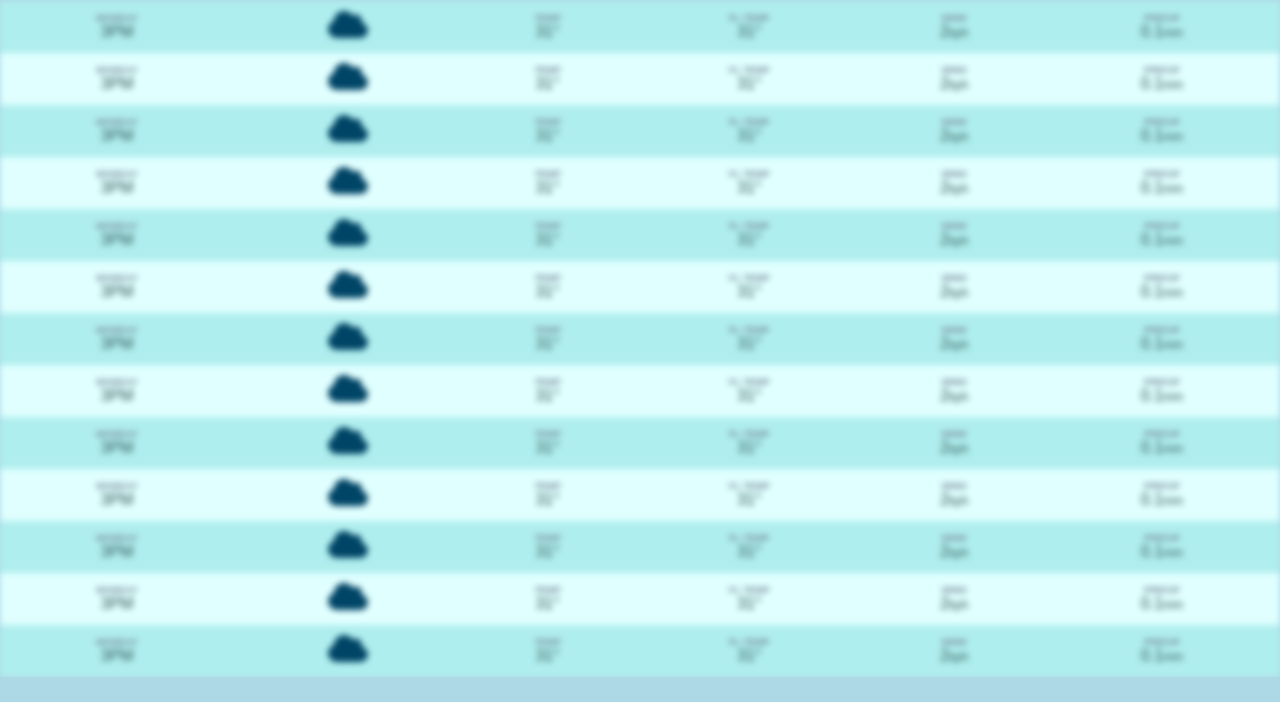
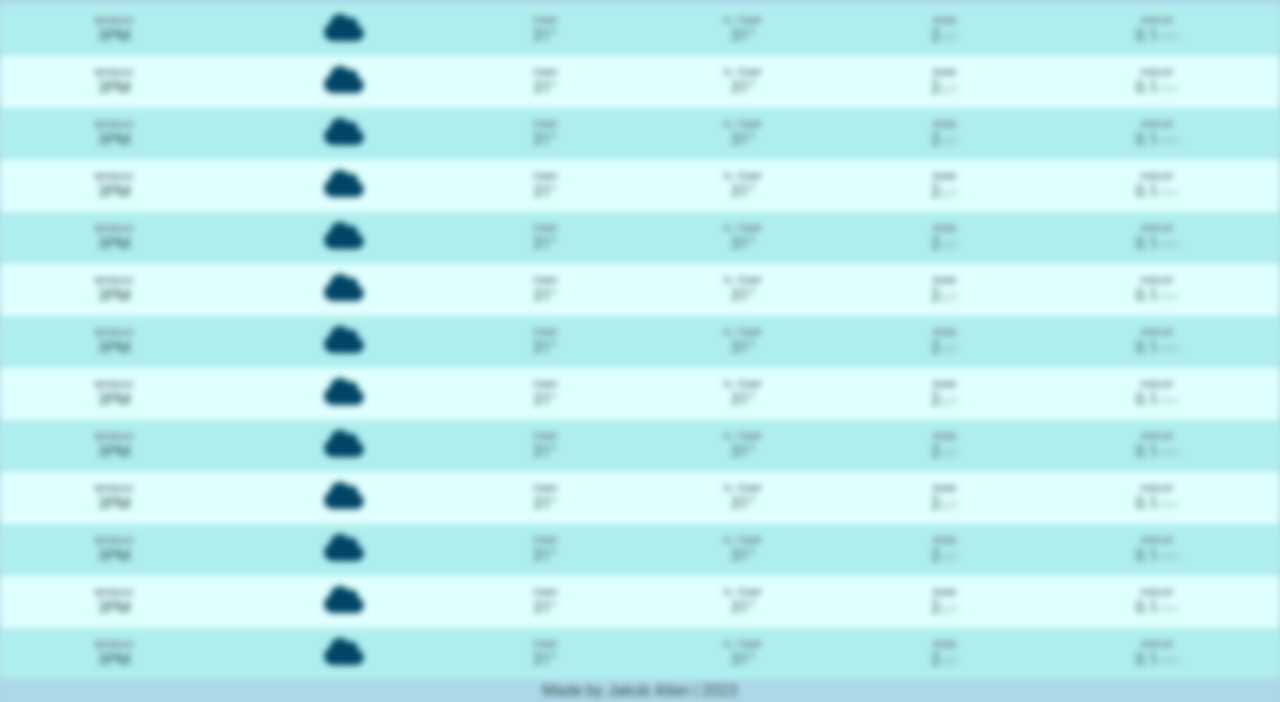
Before and after one commit to allenjakob/weatherApp, a website built with Vite: page index.html in a window 1280 px wide. Shown: the part 449-1151 px from the top of the page. Before the commit the page ends 1126 px from the top, so only its background shows below. Built offline with nearby package versions, Linux system fonts and the light colour scheme; no server answers.

Commit message:
added footer, hourly is now only 12 hours

```diff
--- a/index.html
+++ b/index.html
@@ -9,7 +9,7 @@
   <link href="https://fonts.googleapis.com/css2?family=Lato&family=Roboto+Condensed:wght@700&display=swap"
     rel="stylesheet">
 </head>
-
+<!-- current section -->
 <body class="blurred">
   <h1 class="main-header">Jakob's Weather App</h1>
   <header class="header">
@@ -46,7 +46,7 @@
       </div>
     </div>
   </header>
-
+<!-- daily section -->
   <h2 class="day-header">Daily Forecast</h1>
     <section class="day-section" data-day-section>
       <div class="day-card">
@@ -85,7 +85,7 @@
         <div>32&deg;</div>
       </div>
     </section>
-
+<!-- hourly section -->
     <h2 class="hour-header">Weather by the hour</h2>
     <table class="hour-section">
       <tbody data-hour-section>
@@ -561,6 +561,9 @@
     </table>
 
 
+    <div class="stopgap"> </div>
+    <footer class="footer">Made by Jakob Allen | 2023</footer>
+
     <template id="day-card-template">
       <div class="day-card">
         <img data-icon class="weather-icon">
--- a/main.js
+++ b/main.js
@@ -19,8 +19,8 @@ function positionError(){
 function renderWeather ({current, daily, hourly}){
     renderCurrentWeather(current)
     renderDailyWeather(daily)
-    console.log(hourly)
-    renderHourlyWeather(hourly)
+    // only allows 12 hours of data, can be changed here
+    renderHourlyWeather(hourly.slice(0, 12))
     document.body.classList.remove("blurred")
 }
 
--- a/style.css
+++ b/style.css
@@ -13,12 +13,12 @@ body{
   margin: 0;
   background-color: lightblue;
   color: darkslategray;
-  font-family: sans-serif;
+  font-family: 'roboto';
 }
 
 .main-header{
   text-align: center;
-
+  font-family: 'lato';
 }
 
 /* HEADER */
@@ -134,3 +134,19 @@ body{
 .hour-row > td {
   padding: 0.25rem 0.5rem;
 }
+
+/* FOOTER SECTOIN */
+.stopgap{
+  height: 22px;
+}
+
+.footer{
+  position: fixed;
+  left: 0;
+  bottom: 0;
+  width: 100%;
+  background-color: lightblue;
+  color: darkslategray;
+  text-align: center;
+  padding: 2px;
+}
```
